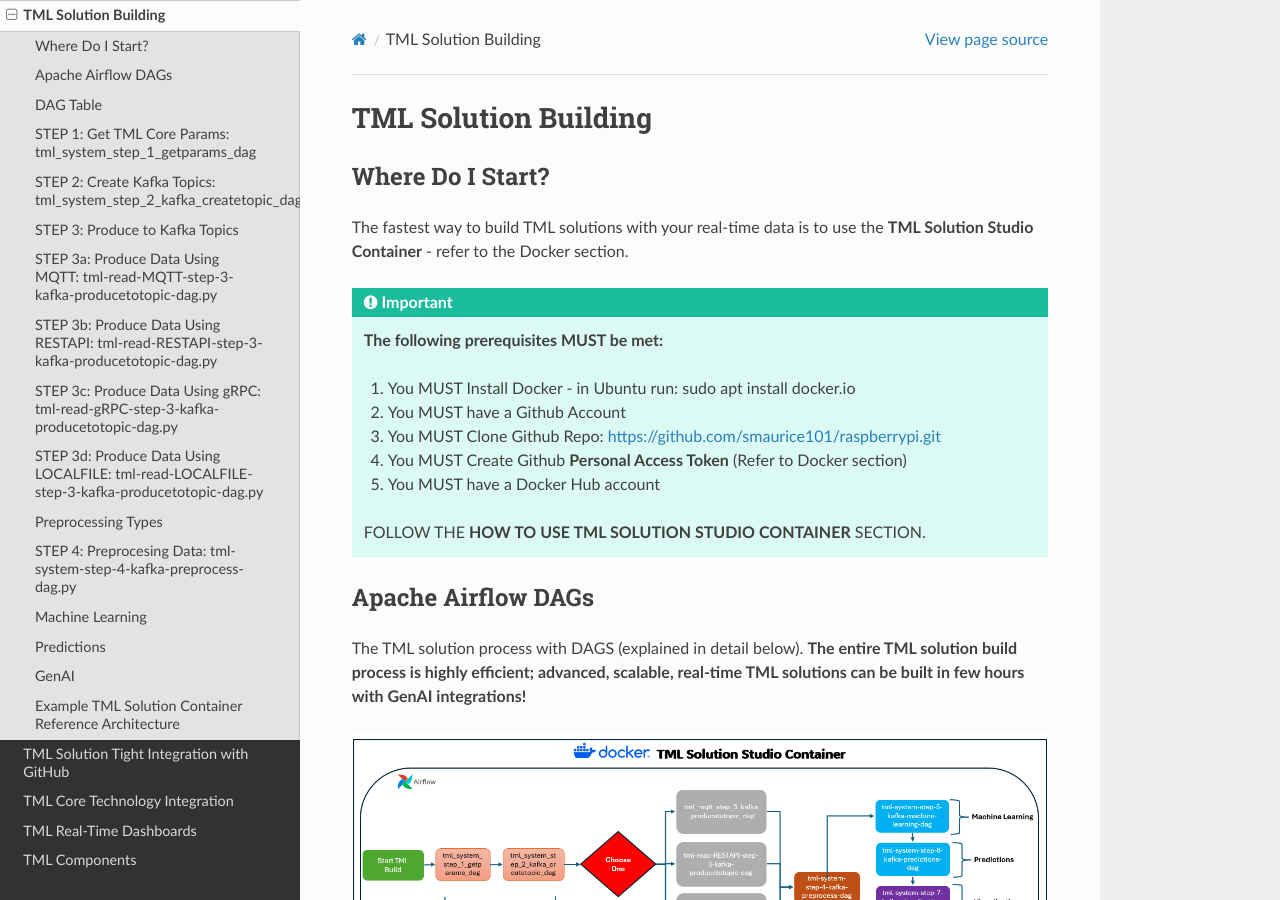
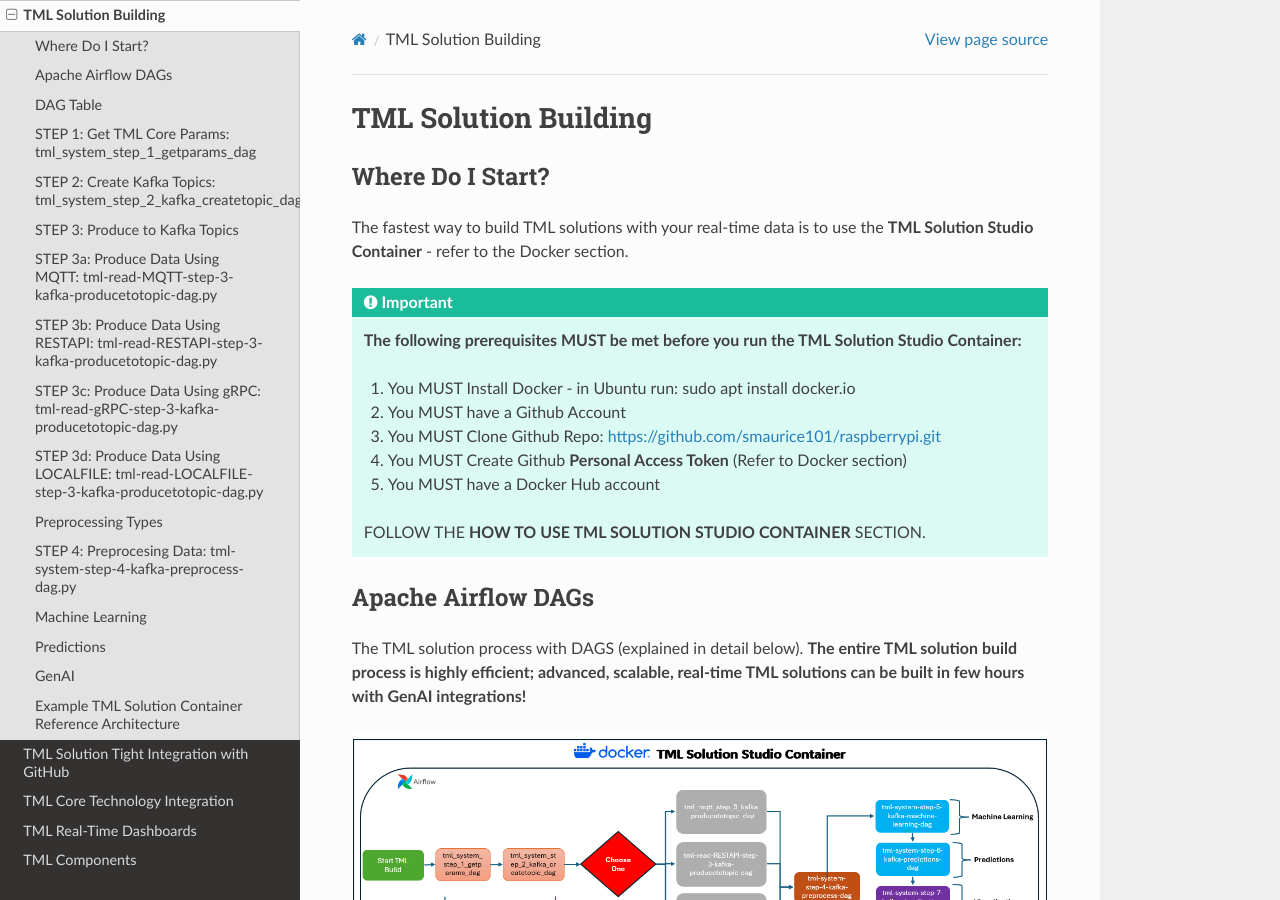
Before and after one commit to smaurice101/readthedocs, a Sphinx documentation site: the page built from docs/source/tmlbuilds.rst, in a window 1280 px wide and 900 px high. Built offline with Sphinx 7.4.7 and the Read the Docs theme 2.0.0, drawn with Linux system fonts in a browser that asks for light colours.

Commit message:
Update tmlbuilds.rst

```diff
--- a/docs/source/tmlbuilds.rst
+++ b/docs/source/tmlbuilds.rst
@@ -8,7 +8,7 @@
 
 .. important::
 
-   **The following prerequisites MUST be met:**
+   **The following prerequisites MUST be met before you run the TML Solution Studio Container:**
 
    1. You MUST Install Docker - in Ubuntu run: sudo apt install docker.io
 
```
